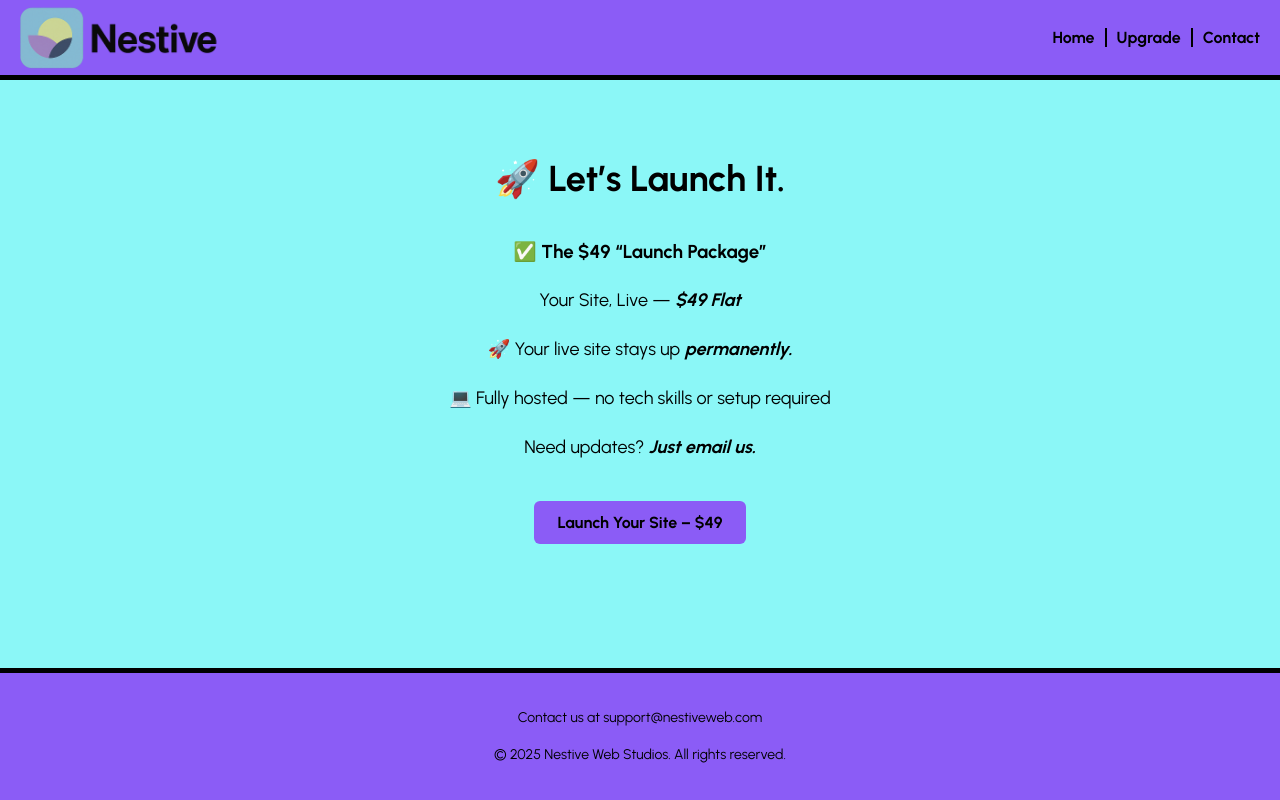
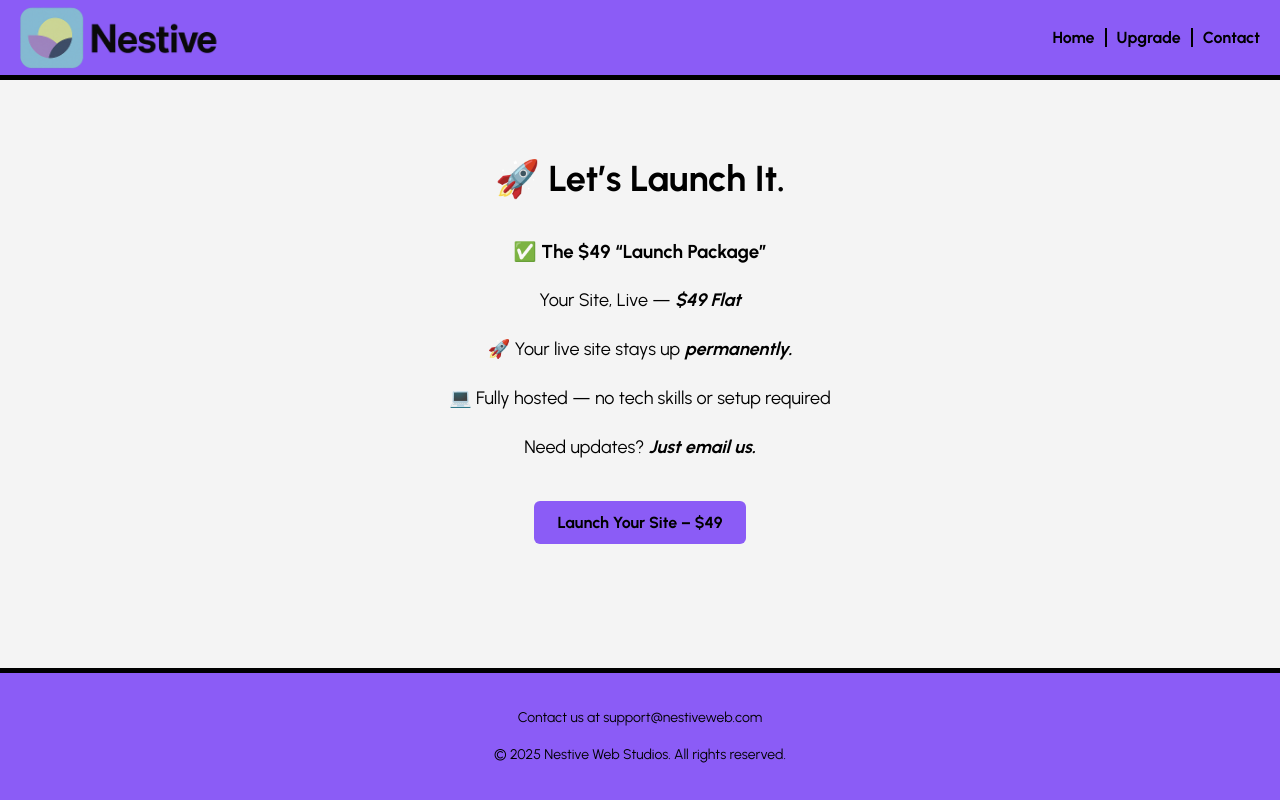
Before and after one commit to NestiveWebStudios/nestive-site, a React (Vite) app: page /upgrade-details in a window 1280 px wide. Built offline with nearby package versions, Linux system fonts and the light colour scheme.

Commit message:
Final branding...logos colors final.

```diff
--- a/src/Home.jsx
+++ b/src/Home.jsx
@@ -67,7 +67,7 @@ const Home = () => {
           marginTop: '20px'
 
         }}
-        onMouseOver={e => e.target.style.backgroundColor = '#1f2937'}
+        onMouseOver={e => e.target.style.backgroundColor = '#ffff'}
         onMouseOut={e => e.target.style.backgroundColor = '#8B5CF6'}
       >
         Request a Free Preview
--- a/src/Upgrade.jsx
+++ b/src/Upgrade.jsx
@@ -79,7 +79,7 @@ const Upgrade = () => {
           borderRadius: '6px',
           transition: 'background-color 0.3s'
         }}
-        onMouseOver={e => e.target.style.backgroundColor = '#1f2937'}
+        onMouseOver={e => e.target.style.backgroundColor = '#ffff'}
         onMouseOut={e => e.target.style.backgroundColor = '#8B5CF6'}
       >
         Launch My Site
--- a/src/UpgradeDetails.jsx
+++ b/src/UpgradeDetails.jsx
@@ -48,15 +48,16 @@ const UpgradeDetails = () => {
           border: 'none',
           cursor: 'pointer',
           fontSize: '16px',
+          fontWeight: 'bold',
           fontFamily: 'inherit',
           borderRadius: '6px',
           transition: 'background-color 0.3s'
         }}
         onClick={handleCheckout}
-        onMouseOver={(e) => (e.target.style.backgroundColor = '#1f2937')}
+        onMouseOver={(e) => (e.target.style.backgroundColor = '#fff')}
         onMouseOut={(e) => (e.target.style.backgroundColor = '#8B5CF6')}
       >
-        <strong>Launch Your Site – $49</strong>
+        Launch Your Site – $49
       </button>
     </div>
 </div>
--- a/src/style.css
+++ b/src/style.css
@@ -3,9 +3,9 @@ html, body {
   margin: 0;
   padding: 0;
   height: 100%;
-  background-color: #8bf7f7;
+  background-color: #F4F4F4;
   font-family: 'Urbanist', sans-serif;
-  color: #000000;
+  color: #000;
   box-sizing: border-box;
   font-weight: lighter;
   line-height: 1.6;
@@ -29,6 +29,7 @@ a {
 /* Buttons and anchor hover/transition effects */
 button, a {
   transition: background-color 0.3s ease, color 0.3s ease;
+  font-weight:'bold';
 }
 
 /* Consistent layout spacing */
@@ -55,5 +56,5 @@ button, a {
 }
 
 .btn:hover {
-  background-color: #fdfeff;
+  background-color: #e7ebf0;
 }
```
